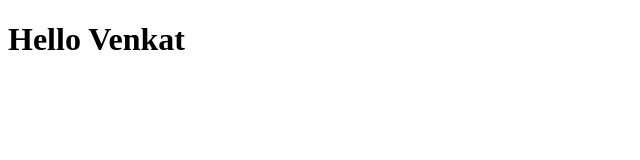
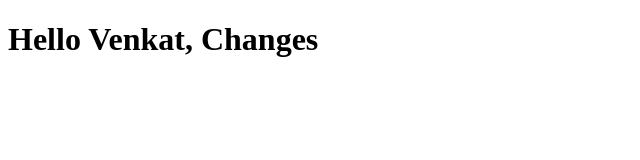
Before and after one commit to venkatalamuri10/coursera-learning-web, a plain HTML site: page index.html in a window 1280 px wide. Shown: the whole page, without its empty margins (0-640 px from the left). Drawn offline with Linux system fonts and the light colour scheme.

Commit message:
Small changes to site

```diff
--- a/index.html
+++ b/index.html
@@ -4,6 +4,6 @@
 	<title>Coursera Learning</title>
 </head>
 <body>
- <h1>Hello Venkat</h1>
+ <h1>Hello Venkat, Changes</h1>
 </body>
 </html>
```
